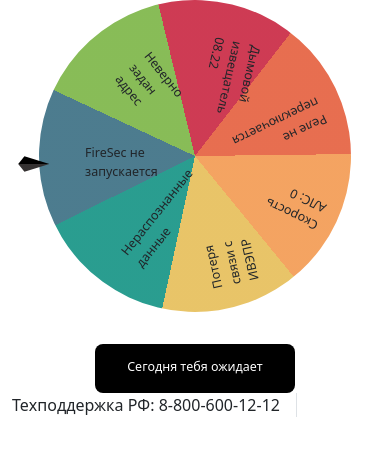
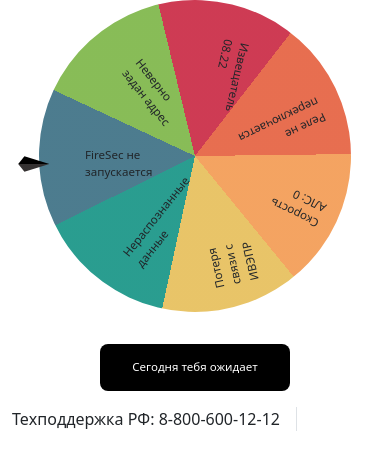
Before and after one commit to kerni2/R3-wheel, a plain HTML site: page index.html in a window 390 px wide. Shown: the top 468 px of the page. Drawn offline with nearby package versions, Linux system fonts and the light colour scheme.

Commit message:
Some fix for mobile view

```diff
--- a/index.html
+++ b/index.html
@@ -12,7 +12,7 @@
 </head>
 <body>
 <!-- главный блок -->
-<div class="deal-wheel">
+<div class="deal-wheel mb-3">
   <!-- блок с призами -->
   <ul class="spinner"></ul>
   <!-- язычок барабана -->
--- a/script.js
+++ b/script.js
@@ -21,7 +21,7 @@ const prizes = [
     color: "hsl(12 76% 61%)",
   },
   {
-    text: "Дымовой извещатель 08.22",
+    text: "Извещатель 08.22",
     color: "hsl(350 60% 52%)",
   },
   {
--- a/style.css
+++ b/style.css
@@ -38,7 +38,7 @@ body {
     "spinner"
     "trigger";
   /* устанавливаем размер шрифта */
-  font-size: calc(var(--size) / 25);
+  font-size: calc(var(--size) / 27);
 }
 
 /* всё, что относится ко внутренним элементам главного блока, будет находиться в области сетки с названием spinner */
```
